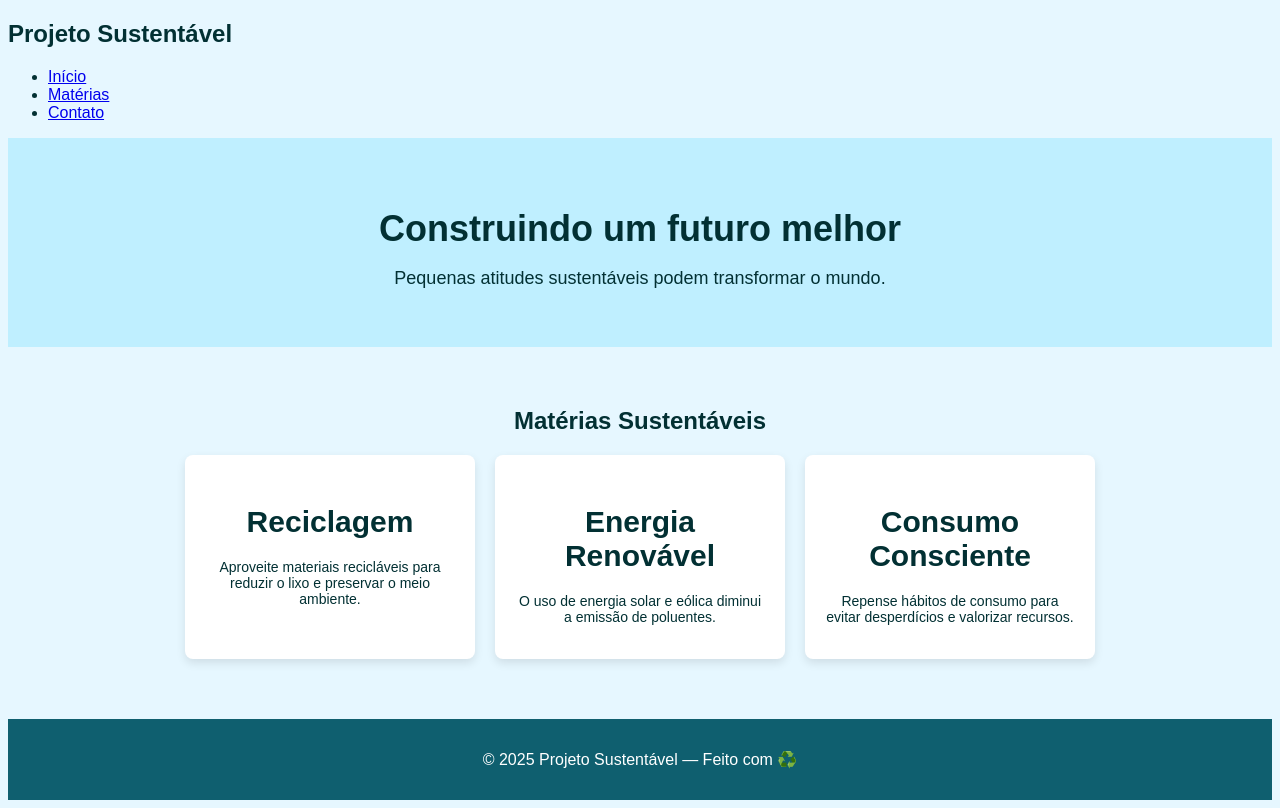
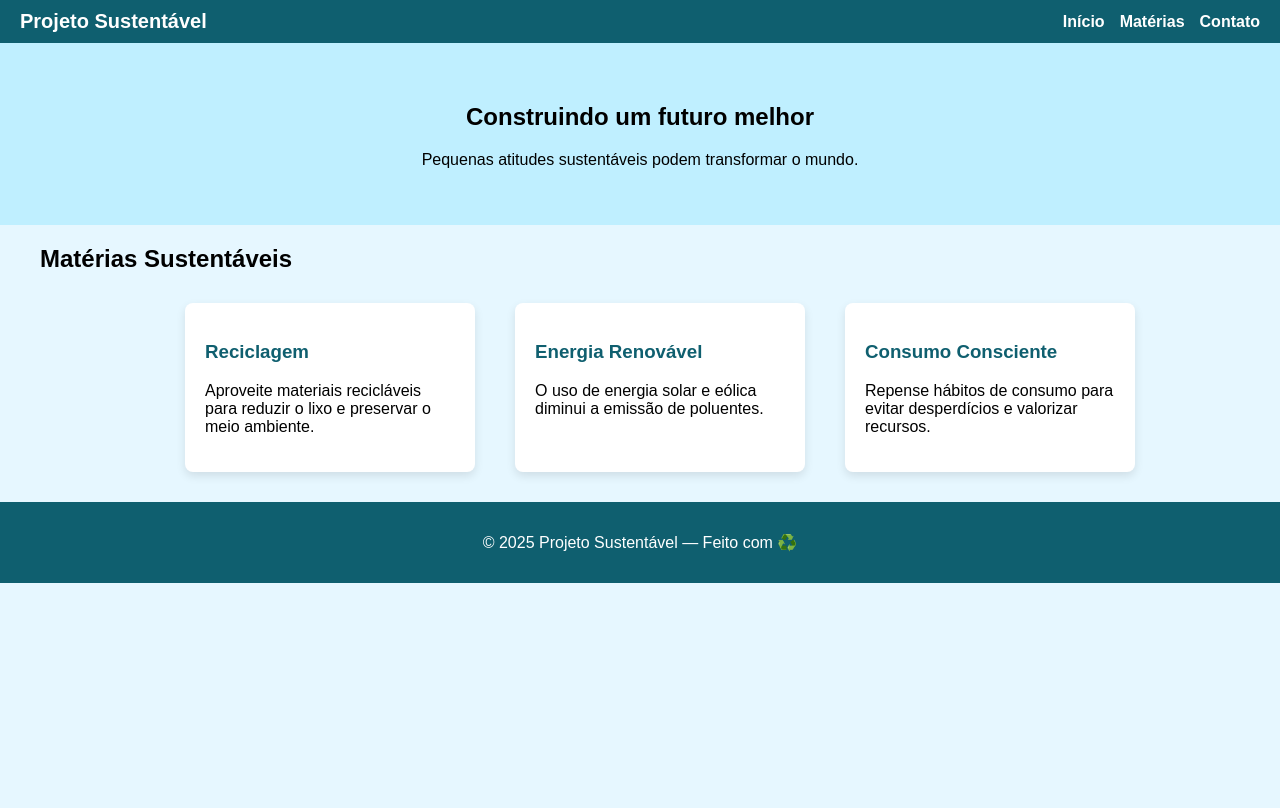
Before and after one commit to CorreaLeticia/avaliacao15.09, a plain HTML site: page index.html in a window 1280 px wide. Drawn offline with Linux system fonts and the light colour scheme.

Commit message:
style.css

```diff
--- a/style.css
+++ b/style.css
@@ -1,14 +1,11 @@
-
-
-/* Estilo geral do corpo */
 body {
+  margin: 0;
   font-family: Arial, sans-serif;
   background-color: #e6f7ff;
-    color: #023033;
+  color: #0f5f6f
 }
 
-/* Barra de navegação */
-.navbar {
+nav {
   display: flex;
   justify-content: space-between;
   align-items: center;
@@ -17,61 +14,38 @@ body {
   color: white;
 }
 
-.navbar h1 {
-    font-size: 24px;
+nav h1 {
+  margin: 0;
+  font-size: 20px;
 }
 
-.navbar ul {
+nav ul {
   list-style: none;
   display: flex;
-    gap: 20px;
+  gap: 15px;
   margin: 0;
   padding: 0;
 }
 
-.navbar a {
+nav a {
   color: white;
   text-decoration: none;
   font-weight: bold;
 }
 
-/* Efeito de hover para os links da navbar */
-.navbar a:hover {
-    color: #ffcc00;
-}
-
-/* Cabeçalho */
 header {
   text-align: center;
   padding: 40px 20px;
   background-color: #bfefff;
+  color:#000
 }
 
-header h2 {
-    font-size: 36px;
-    margin-bottom: 10px;
-}
-
-header p {
-    font-size: 18px;
-}
-
-/* Seção de Materiais Sustentáveis */
-#materias {
-    text-align: center;
-    padding: 40px 20px;
-}
-
-#materias h3 {
-    font-size: 30px;
+main  {
+  align-self: flex-start;
+  text-align: left;
+  margin-left: 40px;
   margin-bottom: 20px;
-}
-
-/* Container de cartões */
-.cards-container {
-    display: flex;
-    gap: 20px;
-    justify-content: center;
+  color:#000;
 }
 
 .card {
@@ -79,24 +53,24 @@ header p {
   border-radius: 8px;
   padding: 20px;
   width: 250px;
-    box-shadow: 0 4px 10px rgba(0, 0, 0, 0.1);
+  box-shadow: 0 4px 10px rgba(0,0,0,0.1);
   transition: transform 0.2s;
+  margin: 10px;
+  color: #000;
+}
+
+.card h3 {
+  color: #0f5f6f;
+}
+
+.card p {
+  color: #000;
 }
 
 .card:hover {
   transform: scale(1.05);
 }
 
-.card h4 {
-    font-size: 24px;
-    margin-bottom: 10px;
-}
-
-.card p {
-    font-size: 14px;
-}
-
-/* Rodapé */
 footer {
   text-align: center;
   padding: 15px;
@@ -105,6 +79,10 @@ footer {
   margin-top: 20px;
 }
 
-footer span {
-    color: #ffcc00;
+.cards-container {
+  display: flex;
+  gap: 20px;
+  justify-content: center;
+  width: 100%;
+  margin-top: 20px;
 }
```
Lines whose indentation alone changed are shown as unchanged.
